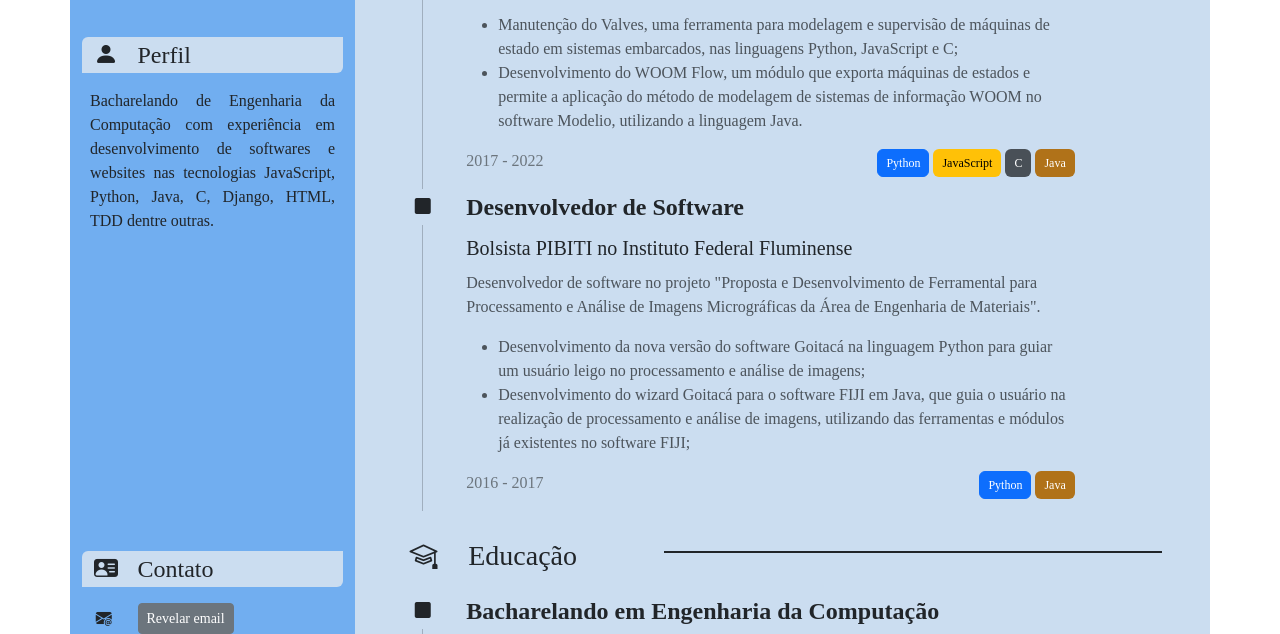
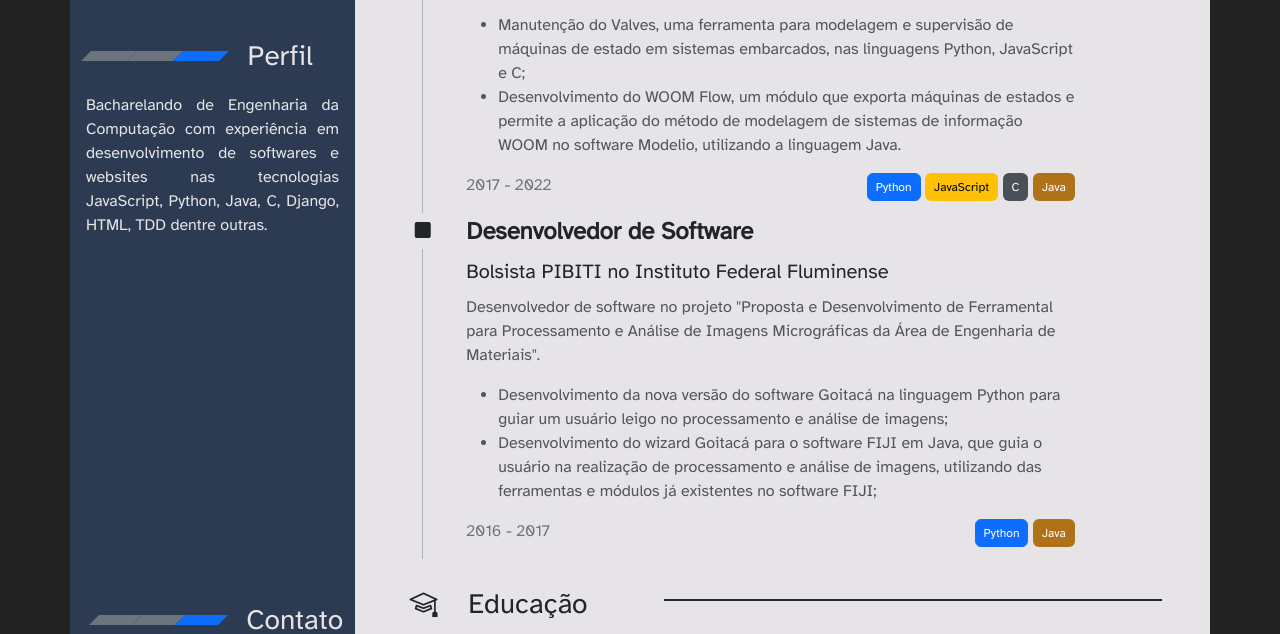
Before and after one commit to ThiagoCamposTN/ThiagoCamposTN.github.io, a plain HTML site: page index.html in a window 1280 px wide. Shown: the part 239-873 px from the top of the page. Drawn offline with nearby package versions, Linux system fonts and the light colour scheme.

Commit message:
Conserta fonte bugada e melhorando cores.

```diff
--- a/index.html
+++ b/index.html
@@ -7,6 +7,7 @@
     <title lang="pt-br">Thiago Campos - Currículo</title>
     <link href="https://cdn.jsdelivr.net/npm/bootstrap@5.3.0-alpha1/dist/css/bootstrap.min.css" rel="stylesheet"
         integrity="sha384-GLhlTQ8iRABdZLl6O3oVMWSktQOp6b7In1Zl3/Jr59b6EGGoI1aFkw7cmDA6j6gD" crossorigin="anonymous">
+    <link href="https://fonts.googleapis.com/css?family=Atkinson+Hyperlegible" rel="stylesheet">
     <link href="website.css" rel="stylesheet">
     <link rel="stylesheet" href="https://cdn.jsdelivr.net/npm/bootstrap-icons@1.10.3/font/bootstrap-icons.css">
 </head>
@@ -14,33 +15,34 @@
 <body>
     <main class="container">
         <div class="row">
-            <div class="sidebar col-12 col-md-3 container p-4 pb-2">
+            <div class="sidebar col-12 col-md-3 container p-3 pb-2">
                 <div class="form-check form-switch">
                     <i class="bi bi-translate"></i>
                     <input class="form-check-input" type="checkbox" role="switch" id="flexSwitchCheckDefault" name="switch">
                     <label class="form-check-label" for="flexSwitchCheckDefault">Switch to english</label>
                 </div>
                 <div class="text-center my-4 py-5">
-                    <span class="fs-3"><strong>Thiago Campos</strong></span>
-                    <hr class="border border-dark border-2 m-1">
+                    <span class="fs-2"><strong>Thiago Campos</strong></span>
+                    <hr class="border border-2 m-1">
                     <span title="Frontend e Backend" class="fs-5" lang="pt-br">Desenvolvedor Fullstack</span>
                     <span title="Frontend and Backend" class="fs-5" lang="en" hidden>Fullstack Developer</span>
                 </div>
-                <div class="row fs-4 principal rounded-top-left-bottom-right">
-                    <div class="col-2">
-                        <i class="bi bi-person-fill"></i>
+                <div class="row">
+                    <div class="col-7 d-flex justify-content-center py-3 mb-3">
+                        <div class="paralelogram bg-secondary flex-fill"></div>
+                        <div class="paralelogram bg-secondary flex-fill"></div>
+                        <div class="paralelogram bg-primary flex-fill"></div>
                     </div>
-                    <div class="col-4 col-md-3">
-                        <p class="mb-0" lang="pt-br">Perfil</p>
-                        <p class="mb-0" lang="en" hidden>Profile</p>
+                    <div class="col-5 fs-3">
+                        <p lang="pt-br">Perfil</p>
+                        <p lang="en" hidden>Profile</p>
                     </div>
                 </div>
-                <div class="row deprecated-text-justify py-3 px-2 mb-md-0">
-                    <p class="m-0 p-0" lang="pt-br">Bacharelando de Engenharia da Computação com experiência em desenvolvimento de softwares e websites
+                <div class="row deprecated-text-justify">
+                    <p lang="pt-br">Bacharelando de Engenharia da Computação com experiência em desenvolvimento de softwares e websites
                         nas tecnologias JavaScript, Python, Java, C, Django, HTML, TDD dentre outras.</p>
-                    <p class="m-0 p-0" lang="en" hidden>Undergraduate student of Computer Engineering with experience in software and website
+                    <p lang="en" hidden>Undergraduate student of Computer Engineering with experience in software and website
                         development in JavaScript, Python, Java, C, Django, HTML, TDD and other technologies.</p>
-
                 </div>
             </div>
             <div class="principal col-12 col-md-9 px-5 py-4">
@@ -165,13 +167,15 @@
         </div>
         <div class="row">
             <div class="sidebar col-12 col-md-3 container p-4 order-md-1 order-2 pt-0 pt-3">
-                <div class="row fs-4 principal rounded-top-left-bottom-right">
-                    <div class="col-2">
-                        <i class="bi bi-person-vcard-fill"></i>
+                <div class="row">
+                    <div class="col-7 d-flex justify-content-center py-3 mb-3">
+                        <div class="paralelogram bg-secondary flex-fill"></div>
+                        <div class="paralelogram bg-secondary flex-fill"></div>
+                        <div class="paralelogram bg-primary flex-fill"></div>
                     </div>
-                    <div class="col-4 col-md-3">
-                        <p class="mb-0" lang="pt-br">Contato</p>
-                        <p class="mb-0" lang="en" hidden>Contact</p>
+                    <div class="col-5 fs-3">
+                        <p lang="pt-br">Contato</p>
+                        <p lang="en" hidden>Contact</p>
                     </div>
                 </div>
                 <div class="row pt-3 pb-2">
@@ -502,16 +506,16 @@
         </div>
         <div class="container">
             <footer class="d-flex flex-wrap justify-content-between align-items-center py-3 my-4 border-top">
-                <div class="col-md-4 d-flex align-items-center">
-                    <a class="nav-link text-muted" href="http://www.freepik.com">Based on Bamdewanto's design / Freepik</a>
+                <div class="col-md-5 d-flex align-items-center">
+                    Based on&nbsp;<a class="nav-link" href="https://freepik.com/author/bamdewanto">Bamdewanto</a>&nbsp;and&nbsp;<a class="nav-link" href="http://ibrandstudio.com/">iBRANDSTUDIO</a>'s design.
                 </div>
-                <div class="col-md-4">
-                    <p class="mb-3 mb-md-0 text-muted text-center">2023 Thiago Campos</p>
+                <div class="col-md-3">
+                    <p class="mb-3 mb-md-0 text-center">2023 Thiago Campos</p>
                 </div>
 
               <ul class="nav col-md-4 justify-content-end list-unstyled d-flex">
-                <li class="ms-3"><a class="text-muted" href="https://www.linkedin.com/in/thiago-campos-tn/" ><i class="bi bi-linkedin fs-3"></i></a></li>
-                <li class="ms-3"><a class="text-muted" href="https://github.com/ThiagoCamposTN/" ><i class="bi bi-github fs-3"></i></a></li>
+                <li class="ms-3"><a href="https://www.linkedin.com/in/thiago-campos-tn/" ><i class="bi bi-linkedin fs-3"></i></a></li>
+                <li class="ms-3"><a href="https://github.com/ThiagoCamposTN/" ><i class="bi bi-github fs-3"></i></a></li>
               </ul>
             </footer>
           </div>
--- a/website.css
+++ b/website.css
@@ -1,19 +1,19 @@
-:root {
+/* :root {
     --bs-link-color-rgb: 0, 0, 112;
-}
+} */
 
 .sidebar{
-    background-color: #71AEF0;
+    background-color: #2c3b51;
+    color: #e6e4e7;
 }
 
 .principal{
-    background-color: #CBDDF0;
+    background-color: #e6e4e7;
 }
 
-@import url(https://fonts.googleapis.com/css?family=Atkinson+Hyperlegible);
-
 body {
-    font-family: 'Atkinson Hyperlegible';
+    font-family: 'Atkinson Hyperlegible', 'Liberation Sans';
+    background-color: #232323;
 }
 
 .deprecated-text-justify {
@@ -34,3 +34,12 @@ body {
     border-top-left-radius      : var(--bs-border-radius) !important;
     border-bottom-right-radius  : var(--bs-border-radius) !important;
 }
+
+.paralelogram {
+    transform: skew(-45deg);
+}
+
+footer {
+    color: #e6e4e7;
+    --bs-link-color-rgb: #e6e4e7;
+}
```
